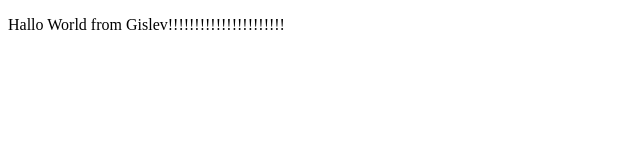
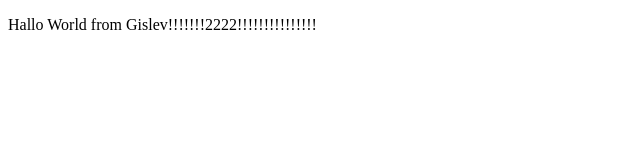
Before and after one commit to Bluespace42/Energi, a plain HTML site: page index.html in a window 1280 px wide. Shown: the full height of the page, 0-640 px from the left. Drawn offline with Linux system fonts and the light colour scheme.

Commit message:
Flere 222

```diff
--- a/index.html
+++ b/index.html
@@ -6,6 +6,6 @@
     <title>Document</title>
 </head>
 <body>
-    <p>Hallo World from Gislev!!!!!!!!!!!!!!!!!!!!!!</p>
+    <p>Hallo World from Gislev!!!!!!!2222!!!!!!!!!!!!!!!</p>
 </body>
 </html>
```
